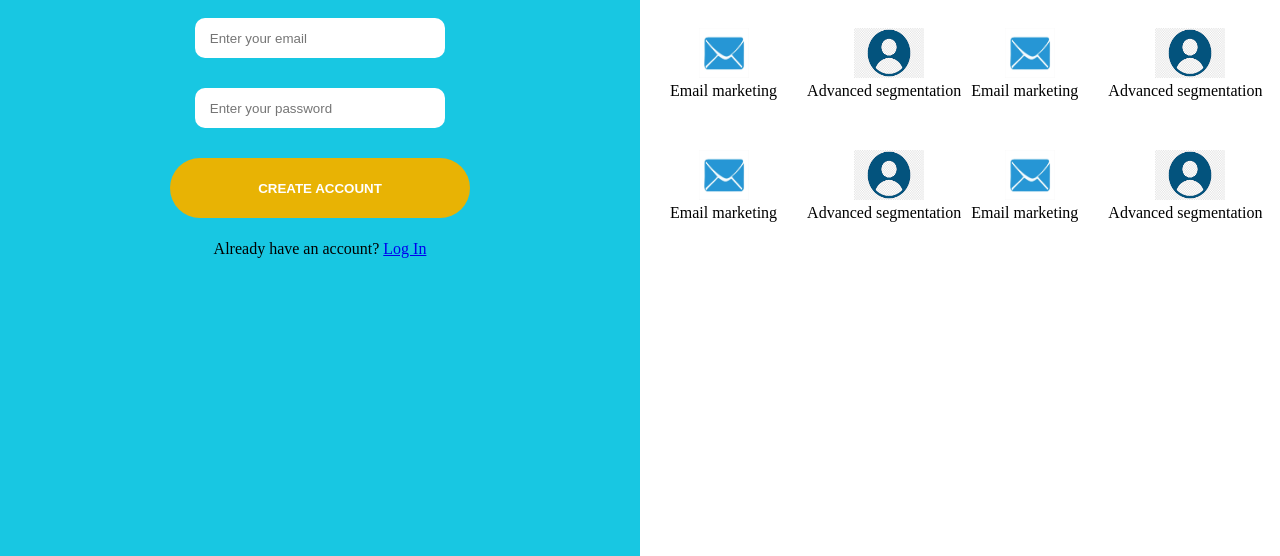
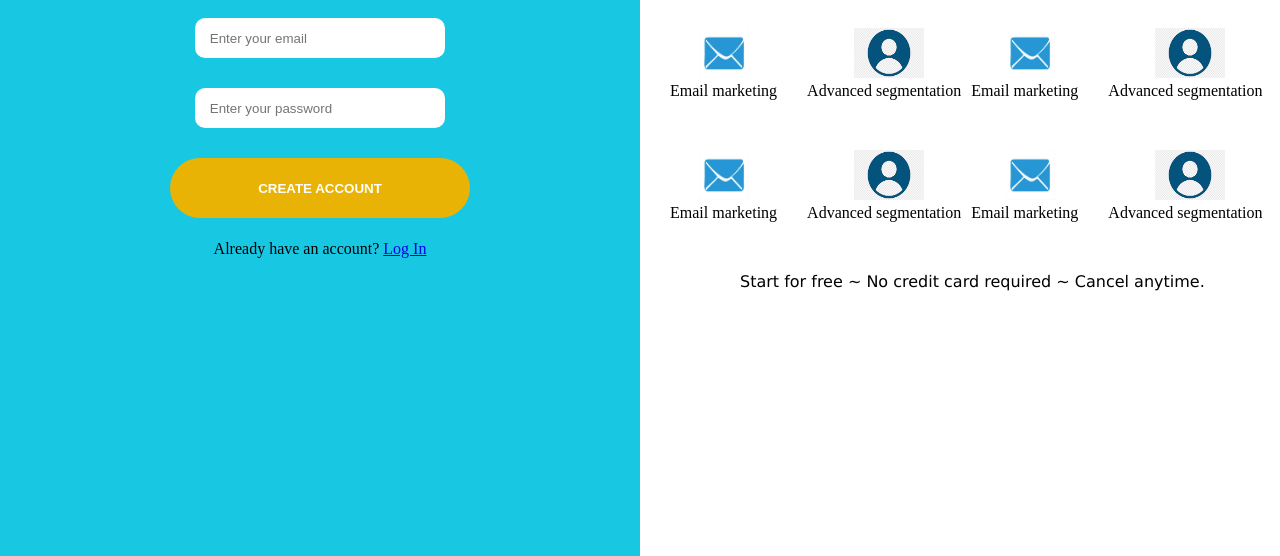
Before and after one commit to Alaa-AlBanna/CPS, a plain HTML site: page index.html in a window 1280 px wide. Shown: the part 244-800 px from the top of the page. Drawn offline with Linux system fonts and the light colour scheme.

Commit message:
added bottom text

```diff
--- a/index.html
+++ b/index.html
@@ -114,22 +114,24 @@
 
         <div class="pictures" style="margin-top: 50px;">
             <div id="picmail">
-                <img src="blue mail.png" alt="mail" style="width: 50px; height: 50px;"><br> <p style="margin-bottom: 50px;">Email marketing</p>
+                <img src="blue mail.png" alt="mail" style="width: 50px; height: 50px;"><br>
+                <p style="margin-bottom: 50px;">Email marketing</p>
             </div>
             <div>
                 <img src="profilepic.png" alt="profile"
                     style="background-blend-mode:darken; height: 50px; width: 70px; margin-left: 40px;"><br>
                 <p style="margin-left:30px; margin-bottom: 50px;">Advanced segmentation</p>
             </div>
-         <div id="picmail">
-                <img src="blue mail.png" alt="mail" style="width: 50px; height: 50px; margin-left: 20px;"><br><p style="margin-left: 10px; margin-bottom: 50px;">Email marketing</p>
+            <div id="picmail">
+                <img src="blue mail.png" alt="mail" style="width: 50px; height: 50px; margin-left: 20px;"><br>
+                <p style="margin-left: 10px; margin-bottom: 50px;">Email marketing</p>
             </div>
             <div>
                 <img src="profilepic.png" alt="profile"
                     style="background-blend-mode:darken; height: 50px; width: 70px; margin-left: 40px;"><br>
                 <p style="margin-left:30px; margin-bottom: 50px;">Advanced segmentation</p>
             </div>
-                       <div id="picmail">
+            <div id="picmail">
                 <img src="blue mail.png" alt="mail" style="width: 50px; height: 50px;"><br> Email marketing
             </div>
             <div>
@@ -137,17 +139,22 @@
                     style="background-blend-mode:darken; height: 50px; width: 70px; margin-left: 40px;"><br>
                 <p style="margin-left:30px;">Advanced segmentation</p>
             </div>
-         <div id="picmail">
-                <img src="blue mail.png" alt="mail" style="width: 50px; height: 50px; margin-left: 20px;"><br><p style="margin-left:10px ;"> Email marketing</p>
+            <div id="picmail">
+                <img src="blue mail.png" alt="mail" style="width: 50px; height: 50px; margin-left: 20px;"><br>
+                <p style="margin-left:10px ;"> Email marketing</p>
             </div>
             <div>
                 <img src="profilepic.png" alt="profile"
                     style="background-blend-mode:darken; height: 50px; width: 70px; margin-left: 40px;"><br>
                 <p style="margin-left:30px;">Advanced segmentation</p>
             </div>
+            <div>
+                <p style="margin-top: 50px; margin-left: 70px; font-family:Verdana, Geneva, Tahoma, sans-serif;">Start for free ~ No credit card required ~ Cancel anytime.</p>
+            </div>
 
 
         </div>
+
     </div>
     </div>
 </body>
```
